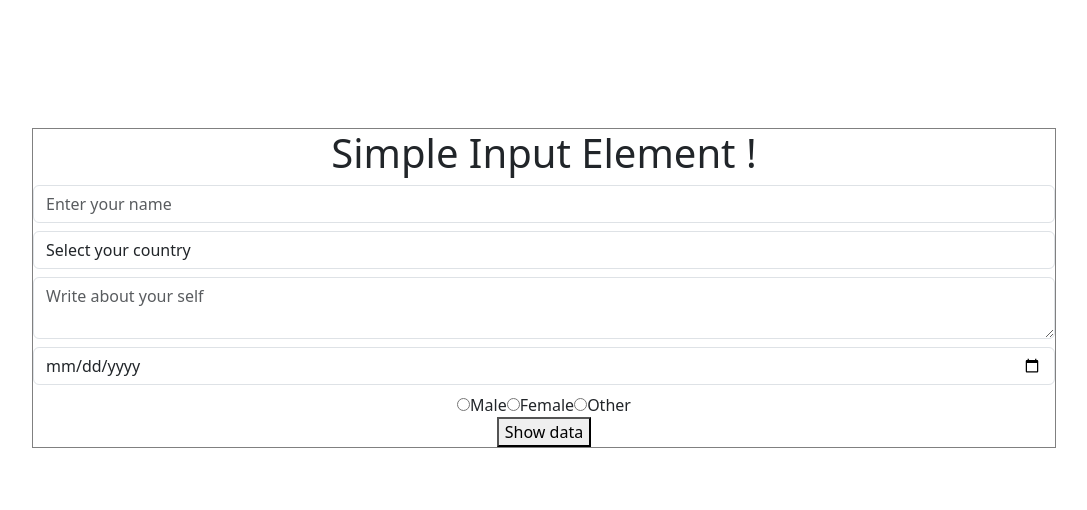
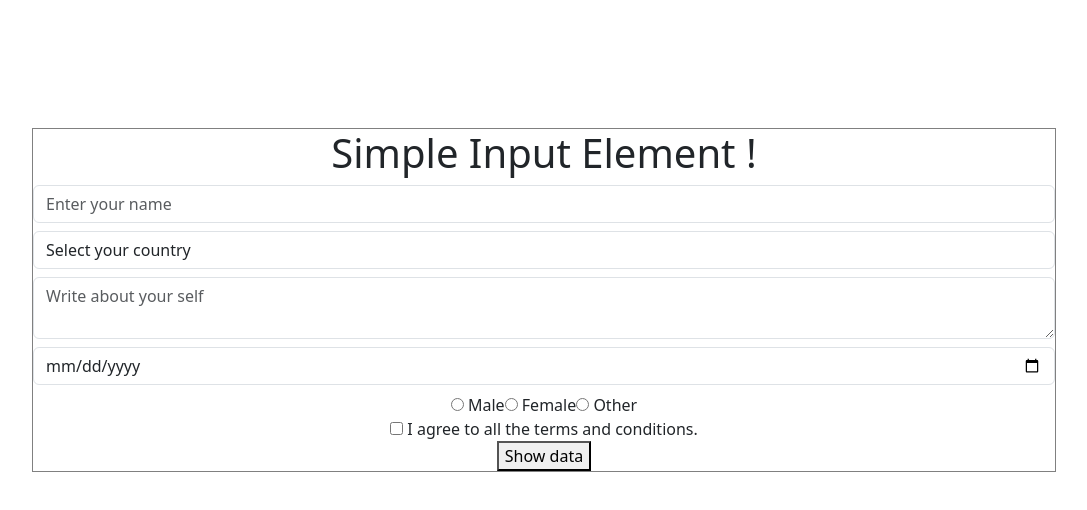
Before and after one commit to Torjuman/react-learning, a React app in the folder react-app/: page / in a window 1280 px wide. Shown: the top 510 px of the page, without its empty margins (96-1183 px from the left). Built offline with nearby package versions, Linux system fonts and the light colour scheme.

Commit message:
A checkbox has been implemented with agree terms

```diff
--- a/react-app/src/components/inputs/index.jsx
+++ b/react-app/src/components/inputs/index.jsx
@@ -7,13 +7,17 @@ class Input extends React.Component {
         bio: '',
         birthday: '',
         gender: '',
+        agree: false,
     }
     handleChange = event => {
         this.setState({[event.target.name]: event.target.value})
     }
+    handleCheckBox = event => {
+        this.setState({agree: event.target.checked})
+    }
 
     render () {
-        const {name, country, bio, birthday} = this.state
+        const {name, country, bio, birthday, agree} = this.state
 
         return (
             <div>
@@ -33,11 +37,15 @@ class Input extends React.Component {
                 <input className="form-control my-2" type="date" name="birthday" value={birthday} onChange={this.handleChange} />
 
                 <div onChange={this.handleChange}>
-                    <input type="radio" name="gender" value="Male" />Male
+                    <input type="radio" name="gender" value="Male" /> Male
 
-                    <input type="radio" name="gender" value="Female" />Female
+                    <input type="radio" name="gender" value="Female" /> Female
 
-                    <input type="radio" name="gender" value="Other" />Other
+                    <input type="radio" name="gender" value="Other" /> Other
+                </div>
+
+                <div>
+                    <input type="checkbox" name="agree" checked={agree} onChange={this.handleCheckBox} /> I agree to all the terms and conditions.
                 </div>
 
                 <button onClick={() => console.log(this.state)}>Show data</button>
```
